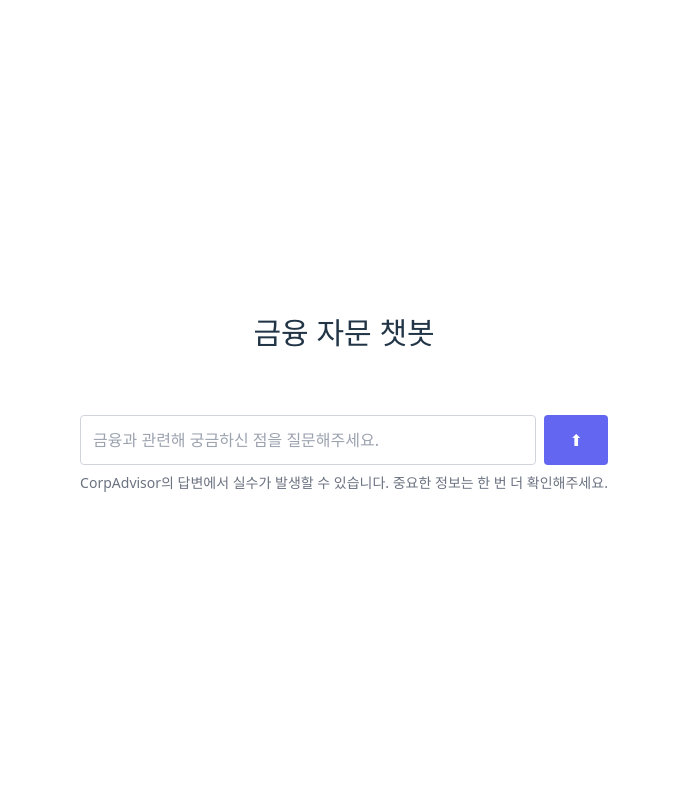
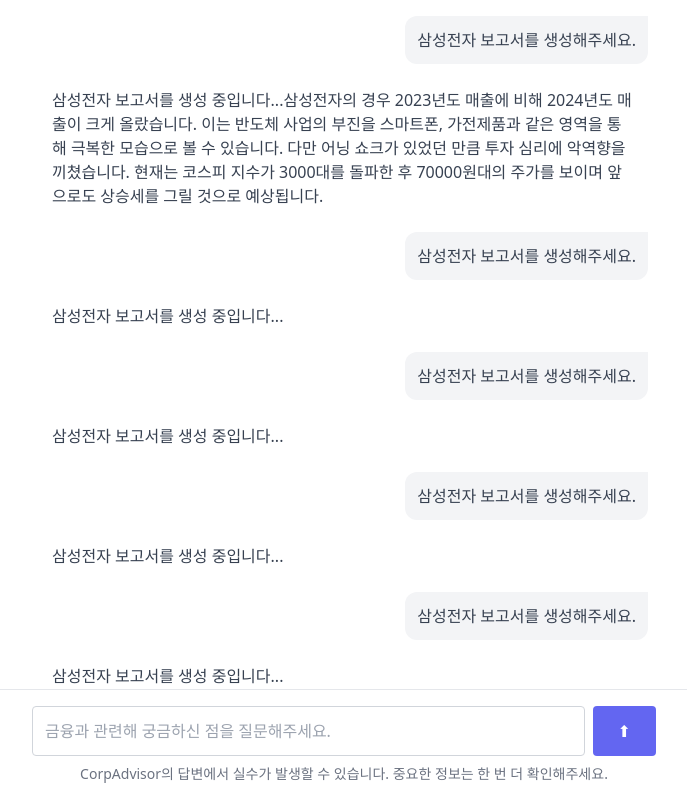
Before and after one commit to Yeyeong99/CorpAdvisor, a React (Vite) app in the folder corp-advisor--app/: page /chatbot in a window 1280 px wide. Shown: the top 798 px of the page, without its empty margins (296-983 px from the left). Built offline with nearby package versions, Linux system fonts and the light colour scheme.

Commit message:
[Test] Add test messages

```diff
--- a/corp-advisor--app/src/Screens/ChatbotScreen.tsx
+++ b/corp-advisor--app/src/Screens/ChatbotScreen.tsx
@@ -1,24 +1,24 @@
 import React, { useState } from "react";
 
 const messages = [
-//   { type: "question", text: "삼성전자 보고서를 생성해주세요." },
-//   { type: "answer", text: "삼성전자 보고서를 생성 중입니다...삼성전자의 경우 2023년도 매출에 비해 2024년도 매출이 크게 올랐습니다. 이는 반도체 사업의 부진을 스마트폰, 가전제품과 같은 영역을 통해 극복한 모습으로 볼 수 있습니다. 다만 어닝 쇼크가 있었던 만큼 투자 심리에 악역향을 끼쳤습니다. 현재는 코스피 지수가 3000대를 돌파한 후 70000원대의 주가를 보이며 앞으로도 상승세를 그릴 것으로 예상됩니다." },
-//   { type: "question", text: "삼성전자 보고서를 생성해주세요." },
-//   { type: "answer", text: "삼성전자 보고서를 생성 중입니다..." },
-//   { type: "question", text: "삼성전자 보고서를 생성해주세요." },
-//   { type: "answer", text: "삼성전자 보고서를 생성 중입니다..." },
-//   { type: "question", text: "삼성전자 보고서를 생성해주세요." },
-//   { type: "answer", text: "삼성전자 보고서를 생성 중입니다..." },
-//   { type: "question", text: "삼성전자 보고서를 생성해주세요." },
-//   { type: "answer", text: "삼성전자 보고서를 생성 중입니다..." },
-//   { type: "question", text: "삼성전자 보고서를 생성해주세요." },
-//   { type: "answer", text: "삼성전자 보고서를 생성 중입니다..." },
-//   { type: "question", text: "삼성전자 보고서를 생성해주세요." },
-//   { type: "answer", text: "삼성전자 보고서를 생성 중입니다..." },
-//   { type: "question", text: "삼성전자 보고서를 생성해주세요." },
-//   { type: "answer", text: "삼성전자 보고서를 생성 중입니다..." },
-//   { type: "question", text: "삼성전자 보고서를 생성해주세요." },
-//   { type: "answer", text: "삼성전자 보고서를 생성 중입니다..." },
+  { type: "question", text: "삼성전자 보고서를 생성해주세요." },
+  { type: "answer", text: "삼성전자 보고서를 생성 중입니다...삼성전자의 경우 2023년도 매출에 비해 2024년도 매출이 크게 올랐습니다. 이는 반도체 사업의 부진을 스마트폰, 가전제품과 같은 영역을 통해 극복한 모습으로 볼 수 있습니다. 다만 어닝 쇼크가 있었던 만큼 투자 심리에 악역향을 끼쳤습니다. 현재는 코스피 지수가 3000대를 돌파한 후 70000원대의 주가를 보이며 앞으로도 상승세를 그릴 것으로 예상됩니다." },
+  { type: "question", text: "삼성전자 보고서를 생성해주세요." },
+  { type: "answer", text: "삼성전자 보고서를 생성 중입니다..." },
+  { type: "question", text: "삼성전자 보고서를 생성해주세요." },
+  { type: "answer", text: "삼성전자 보고서를 생성 중입니다..." },
+  { type: "question", text: "삼성전자 보고서를 생성해주세요." },
+  { type: "answer", text: "삼성전자 보고서를 생성 중입니다..." },
+  { type: "question", text: "삼성전자 보고서를 생성해주세요." },
+  { type: "answer", text: "삼성전자 보고서를 생성 중입니다..." },
+  { type: "question", text: "삼성전자 보고서를 생성해주세요." },
+  { type: "answer", text: "삼성전자 보고서를 생성 중입니다..." },
+  { type: "question", text: "삼성전자 보고서를 생성해주세요." },
+  { type: "answer", text: "삼성전자 보고서를 생성 중입니다..." },
+  { type: "question", text: "삼성전자 보고서를 생성해주세요." },
+  { type: "answer", text: "삼성전자 보고서를 생성 중입니다..." },
+  { type: "question", text: "삼성전자 보고서를 생성해주세요." },
+  { type: "answer", text: "삼성전자 보고서를 생성 중입니다..." },
 
 ];
 
```
